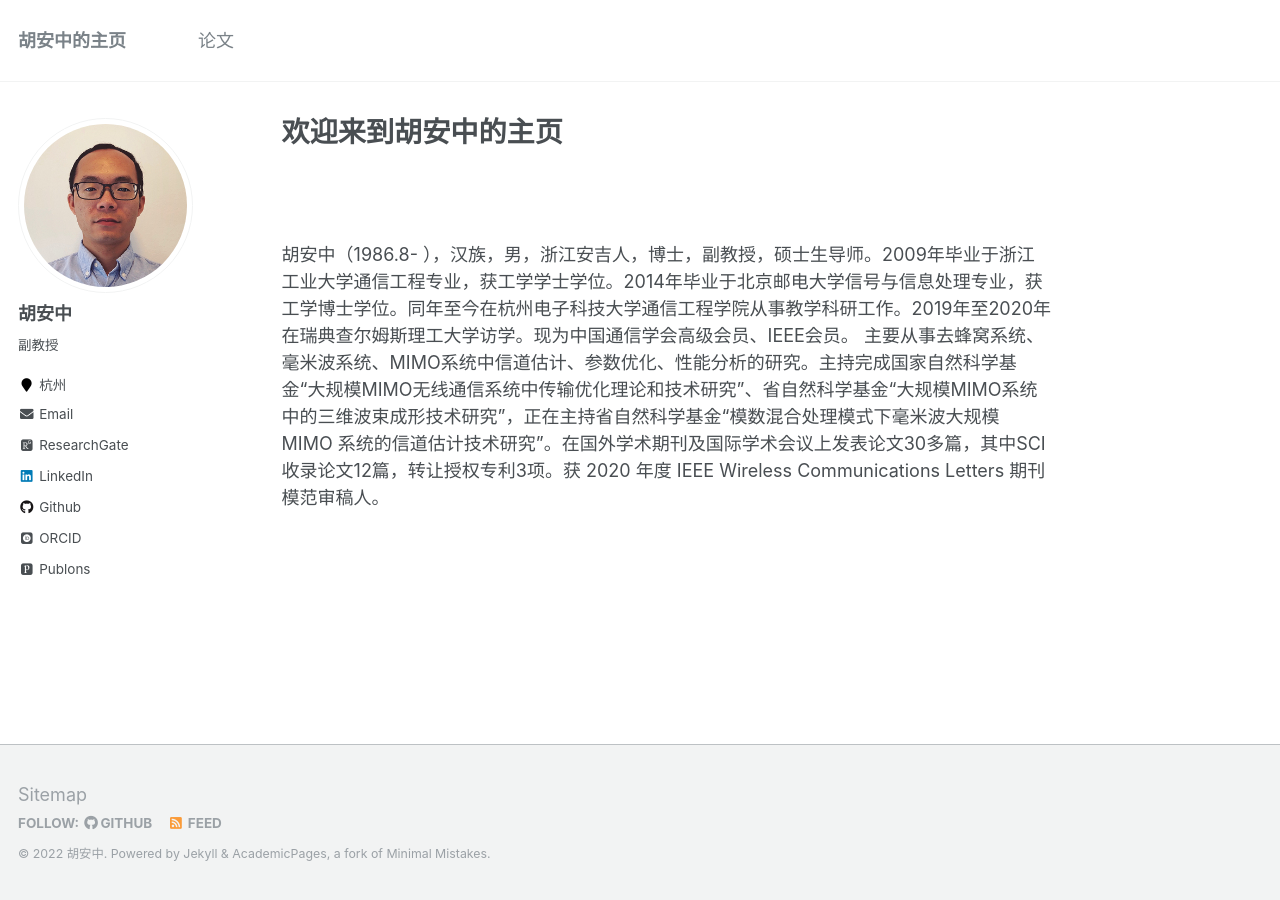
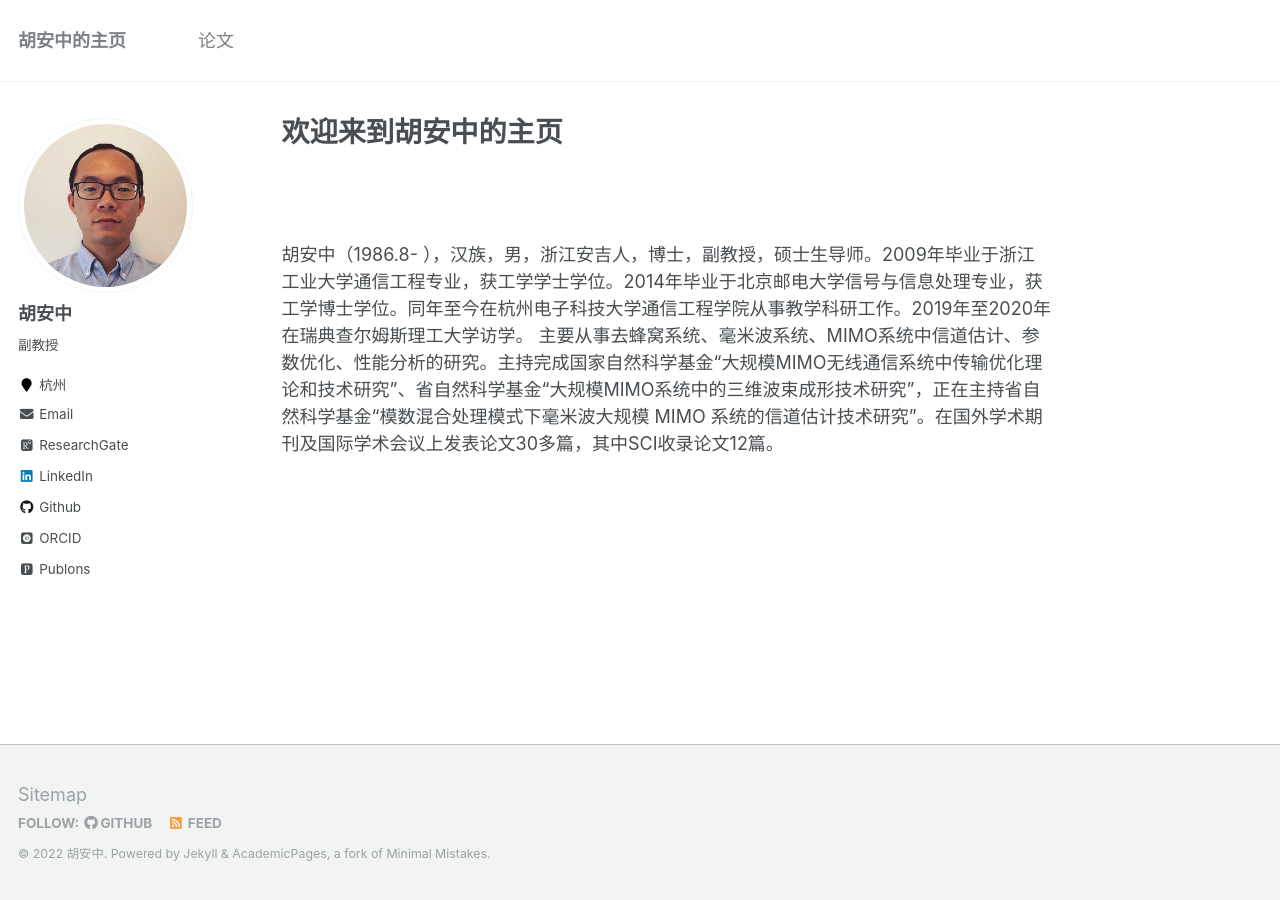
Before and after one commit to anzhonghu/ch, a Jekyll site: the page built from _pages/about.md, in a window 1280 px wide. Built offline with Jekyll 4.4.1, drawn with Linux system fonts in a browser that asks for light colours; some web fonts are replaced.

Commit message:
Update about.md

```diff
--- a/_pages/about.md
+++ b/_pages/about.md
@@ -8,5 +8,5 @@ redirect_from:
   - /about.html
 ---
 
-胡安中（1986.8- ），汉族，男，浙江安吉人，博士，副教授，硕士生导师。2009年毕业于浙江工业大学通信工程专业，获工学学士学位。2014年毕业于北京邮电大学信号与信息处理专业，获工学博士学位。同年至今在杭州电子科技大学通信工程学院从事教学科研工作。2019年至2020年在瑞典查尔姆斯理工大学访学。现为中国通信学会高级会员、IEEE会员。
-主要从事去蜂窝系统、毫米波系统、MIMO系统中信道估计、参数优化、性能分析的研究。主持完成国家自然科学基金“大规模MIMO无线通信系统中传输优化理论和技术研究”、省自然科学基金“大规模MIMO系统中的三维波束成形技术研究”，正在主持省自然科学基金“模数混合处理模式下毫米波大规模 MIMO 系统的信道估计技术研究”。在国外学术期刊及国际学术会议上发表论文30多篇，其中SCI收录论文12篇，转让授权专利3项。获 2020 年度 IEEE Wireless Communications Letters 期刊模范审稿人。
+胡安中（1986.8- ），汉族，男，浙江安吉人，博士，副教授，硕士生导师。2009年毕业于浙江工业大学通信工程专业，获工学学士学位。2014年毕业于北京邮电大学信号与信息处理专业，获工学博士学位。同年至今在杭州电子科技大学通信工程学院从事教学科研工作。2019年至2020年在瑞典查尔姆斯理工大学访学。
+主要从事去蜂窝系统、毫米波系统、MIMO系统中信道估计、参数优化、性能分析的研究。主持完成国家自然科学基金“大规模MIMO无线通信系统中传输优化理论和技术研究”、省自然科学基金“大规模MIMO系统中的三维波束成形技术研究”，正在主持省自然科学基金“模数混合处理模式下毫米波大规模 MIMO 系统的信道估计技术研究”。在国外学术期刊及国际学术会议上发表论文30多篇，其中SCI收录论文12篇。
```
